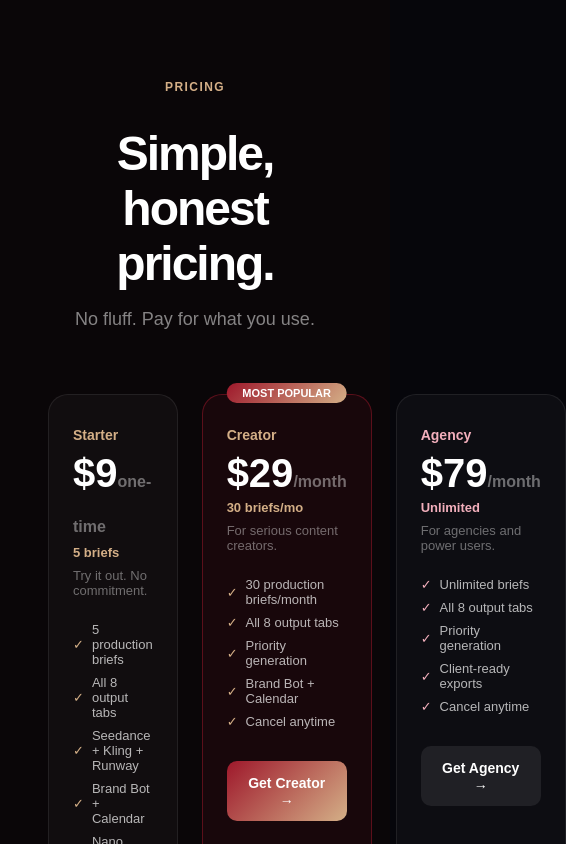
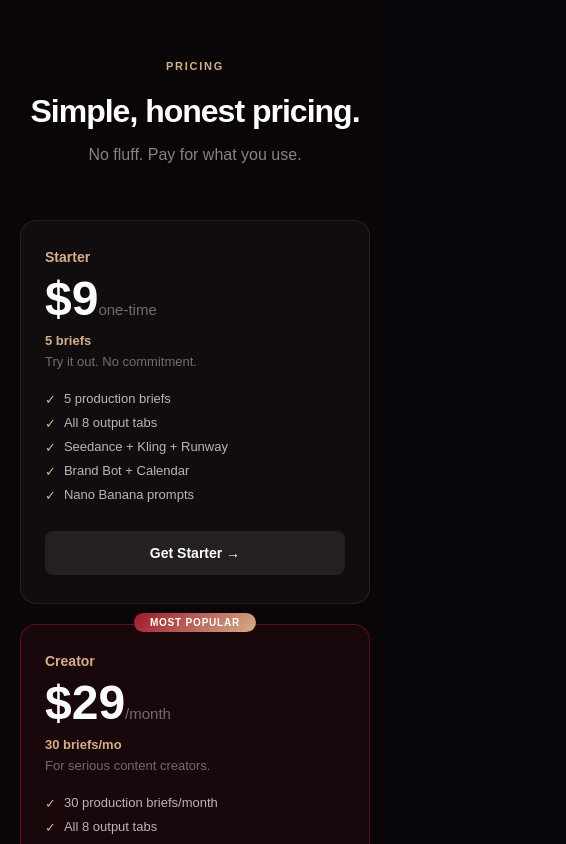
Before and after one commit to ugcinquaries-star/supercool-influencer, a Next.js app: page /pricing in a window 390 px wide. Shown: the top 844 px of the page, 566 px wide, since content can reach past the window. Built offline with nearby package versions, Linux system fonts and the light colour scheme; no server answers.

Commit message:
Improve layout and styles on pricing page
Refactor pricing page layout and styles for better responsiveness and clarity.

```diff
--- a/app/pricing/page.tsx
+++ b/app/pricing/page.tsx
@@ -26,36 +26,49 @@ export default function PricingPage() {
   ];
 
   return (
-    <div style={{ background: '#0A0608', minHeight: '100vh', color: 'white', fontFamily: 'sans-serif', padding: '80px 48px', textAlign: 'center' }}>
-      <div style={{ fontSize: '12px', letterSpacing: '0.12em', textTransform: 'uppercase', color: '#D4AF87', fontWeight: 600, marginBottom: '16px' }}>Pricing</div>
-      <h1 style={{ fontSize: '48px', fontWeight: 800, letterSpacing: '-2px', marginBottom: '16px' }}>Simple, honest pricing.</h1>
-      <p style={{ fontSize: '18px', color: 'rgba(255,255,255,0.5)', marginBottom: '64px' }}>No fluff. Pay for what you use.</p>
+    <div style={{ background: '#0A0608', minHeight: '100vh', color: 'white', fontFamily: 'sans-serif' }}>
+      <style>{`
+        .pricing-wrap { padding: 80px 48px 60px; text-align: center; }
+        .pricing-grid { display: grid; grid-template-columns: repeat(3, 1fr); gap: 20px; max-width: 1000px; margin: 0 auto 40px; }
+        .price-val { font-size: 40px; font-weight: 800; line-height: 1; margin-bottom: 4px; }
+        .price-period { font-size: 15px; color: rgba(255,255,255,0.4); font-weight: 400; }
+        @media (max-width: 768px) {
+          .pricing-wrap { padding: 60px 20px 60px; }
+          .pricing-grid { grid-template-columns: 1fr; max-width: 420px; margin: 0 auto 40px; }
+          .price-val { font-size: 48px; }
+        }
+      `}</style>
+      <div className="pricing-wrap">
+        <div style={{ fontSize: '11px', letterSpacing: '0.16em', textTransform: 'uppercase' as const, color: '#D4AF87', fontWeight: 600, marginBottom: '16px' }}>Pricing</div>
+        <h1 style={{ fontSize: 'clamp(32px, 8vw, 48px)', fontWeight: 800, letterSpacing: '-1px', marginBottom: '16px' }}>Simple, honest pricing.</h1>
+        <p style={{ fontSize: '16px', color: 'rgba(255,255,255,0.5)', marginBottom: '56px' }}>No fluff. Pay for what you use.</p>
 
-      <div style={{ display: 'grid', gridTemplateColumns: 'repeat(3, 1fr)', gap: '24px', maxWidth: '1000px', margin: '0 auto 48px' }}>
+        <div className="pricing-grid">
           {plans.map(plan => (
-          <div key={plan.id} style={{ background: plan.popular ? 'rgba(158,24,43,0.1)' : 'rgba(255,255,255,0.03)', border: `1px solid ${plan.popular ? 'rgba(158,24,43,0.5)' : 'rgba(255,255,255,0.08)'}`, borderRadius: '20px', padding: '32px 24px', position: 'relative', textAlign: 'left' }}>
-            {plan.popular && <div style={{ position: 'absolute', top: '-12px', left: '50%', transform: 'translateX(-50%)', background: 'linear-gradient(135deg, #9E182B, #D4AF87)', color: 'white', fontSize: '11px', fontWeight: 700, padding: '4px 16px', borderRadius: '100px', whiteSpace: 'nowrap' }}>MOST POPULAR</div>}
-            <div style={{ color: plan.color, fontWeight: 700, fontSize: '14px', marginBottom: '8px' }}>{plan.name}</div>
-            <div style={{ fontSize: '40px', fontWeight: 800, marginBottom: '4px' }}>{plan.price}<span style={{ fontSize: '16px', color: 'rgba(255,255,255,0.4)' }}>{plan.period}</span></div>
-            <div style={{ color: plan.color, fontWeight: 700, fontSize: '13px', marginBottom: '8px' }}>{plan.credits}</div>
-            <div style={{ fontSize: '13px', color: 'rgba(255,255,255,0.4)', marginBottom: '24px' }}>{plan.desc}</div>
-            <div style={{ display: 'flex', flexDirection: 'column', gap: '8px', marginBottom: '32px' }}>
+            <div key={plan.id} style={{ background: plan.popular ? 'rgba(158,24,43,0.1)' : 'rgba(255,255,255,0.03)', border: `1px solid ${plan.popular ? 'rgba(158,24,43,0.5)' : 'rgba(255,255,255,0.08)'}`, borderRadius: '16px', padding: '28px 24px', position: 'relative', textAlign: 'left' as const }}>
+              {plan.popular && <div style={{ position: 'absolute', top: '-12px', left: '50%', transform: 'translateX(-50%)', background: 'linear-gradient(135deg, #9E182B, #D4AF87)', color: 'white', fontSize: '10px', fontWeight: 700, padding: '4px 16px', borderRadius: '100px', whiteSpace: 'nowrap' as const, letterSpacing: '0.08em' }}>MOST POPULAR</div>}
+              <div style={{ color: plan.color, fontWeight: 700, fontSize: '14px', marginBottom: '10px' }}>{plan.name}</div>
+              <div className="price-val">{plan.price}<span className="price-period">{plan.period}</span></div>
+              <div style={{ color: plan.color, fontWeight: 700, fontSize: '13px', margin: '10px 0 6px' }}>{plan.credits}</div>
+              <div style={{ fontSize: '13px', color: 'rgba(255,255,255,0.4)', marginBottom: '22px' }}>{plan.desc}</div>
+              <div style={{ display: 'flex', flexDirection: 'column' as const, gap: '8px', marginBottom: '28px' }}>
                 {plan.features.map(f => (
-                <div key={f} style={{ fontSize: '13px', color: 'rgba(255,255,255,0.7)', display: 'flex', gap: '8px', alignItems: 'center' }}>
-                  <span style={{ color: plan.color }}>✓</span> {f}
+                  <div key={f} style={{ fontSize: '13px', color: 'rgba(255,255,255,0.7)', display: 'flex', gap: '8px', alignItems: 'flex-start' as const }}>
+                    <span style={{ color: plan.color, flexShrink: 0, marginTop: '1px' }}>✓</span> {f}
                   </div>
                 ))}
               </div>
               <button
                 onClick={() => handleCheckout(plan.id)}
-              style={{ width: '100%', padding: '14px', borderRadius: '10px', border: 'none', background: plan.popular ? 'linear-gradient(135deg, #9E182B, #D4AF87)' : 'rgba(255,255,255,0.08)', color: 'white', fontSize: '14px', fontWeight: 700, cursor: 'pointer' }}>
+                style={{ width: '100%', padding: '14px', borderRadius: '8px', border: 'none', background: plan.popular ? 'linear-gradient(135deg, #9E182B, #D4AF87)' : 'rgba(255,255,255,0.08)', color: 'white', fontSize: '14px', fontWeight: 700, cursor: 'pointer' }}>
                 Get {plan.name} →
               </button>
             </div>
           ))}
         </div>
-      <div style={{ marginTop: '48px', color: 'rgba(255,255,255,0.3)', fontSize: '13px' }}>
+        <div style={{ color: 'rgba(255,255,255,0.3)', fontSize: '13px' }}>
           Payments powered by Stripe. Cancel anytime. No hidden fees.
+        </div>
       </div>
     </div>
   );
```
Lines whose indentation alone changed are shown as unchanged.
